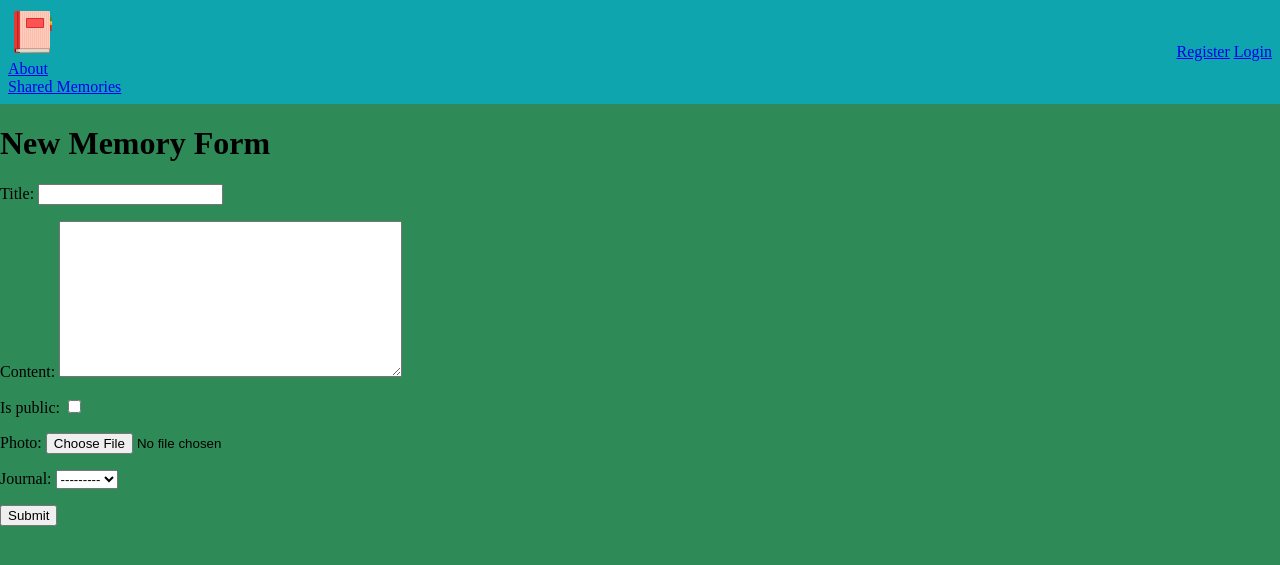
After one commit to aggarabedian/remember_when, a Django app: page /memory/new/ in a window 1280 px wide. The commit adds this page. Shown: the top 565 px of the page. Run offline with Django 3.2, Linux system fonts and the light colour scheme; data that the repository does not hold is empty.

Commit message:
Adds memory create form, fixes issue with memories without photos not rendering

```diff
--- /dev/null
+++ b/main_app/templates/memory_create.html
@@ -0,0 +1,16 @@
+{% extends 'base.html' %}
+
+{% block title %}New Memory{% endblock title %}
+
+{% block content %}
+
+  <h1>New Memory Form</h1>
+  <form method="POST">
+  {% csrf_token %}
+  {{form.as_p}}
+
+  <input type="submit" value="Submit">
+
+  </form>
+
+{% endblock content %}
--- a/main_app/templates/memory_detail.html
+++ b/main_app/templates/memory_detail.html
@@ -5,10 +5,7 @@
 {% block content %}
 
 <h1>This will be a show page for a specific memory.</h1>
-<h2>{{memory.title}}</h2>
-<p>{{memory.content}}</p>
 
-{% comment %} {% for memory in memories %}
 
   <div class="memory_show_container">
     <h2>{{memory.title}}</h2>
@@ -16,11 +13,10 @@
     {% if memory.photo %}
     <img class="memory_photo" src="{{memory.photo.url}}" alt="{{memory.title}}">
     {% else %}
-    <img class="memory_photo" src="https://rememberwhen628.s3.us-west-1.amazonaws.com/media/default.png" alt="{{memory.title}}">
+    {% comment %} <img class="memory_photo" src="https://rememberwhen628.s3.us-west-1.amazonaws.com/media/default.png" alt="{{memory.title}}"> {% endcomment %}
     {% endif %}
   </div>
 
-{% endfor %} {% endcomment %}
 
 
 {% endblock content %}
--- a/main_app/urls.py
+++ b/main_app/urls.py
@@ -8,4 +8,5 @@ urlpatterns = [
   path('memory/<int:pk>/', views.MemoryDetail.as_view(), name='memory_detail'),
   path('journals/new/', views.JournalCreate.as_view(), name='journal_create'),
   path('accounts/register/', views.RegisterView.as_view(), name='register'),
+  path('memory/new/', views.MemoryCreate.as_view(), name='memory_create'),
 ]
--- a/main_app/views.py
+++ b/main_app/views.py
@@ -68,3 +68,15 @@ class RegisterView(View):
     else:
       context = {"form": form}
       return render(request, "registration/register.html", context)
+
+class MemoryCreate(CreateView):
+  model = Memory
+  fields = ['title', 'content', 'is_public', 'photo', 'journal']
+  template_name = "memory_create.html"
+
+  def form_valid(self, form):
+    form.instance.user = self.request.user
+    return super().form_valid(form)
+
+  def get_success_url(self):
+    return reverse("memory_detail", kwargs={'pk': self.object.pk})
```
